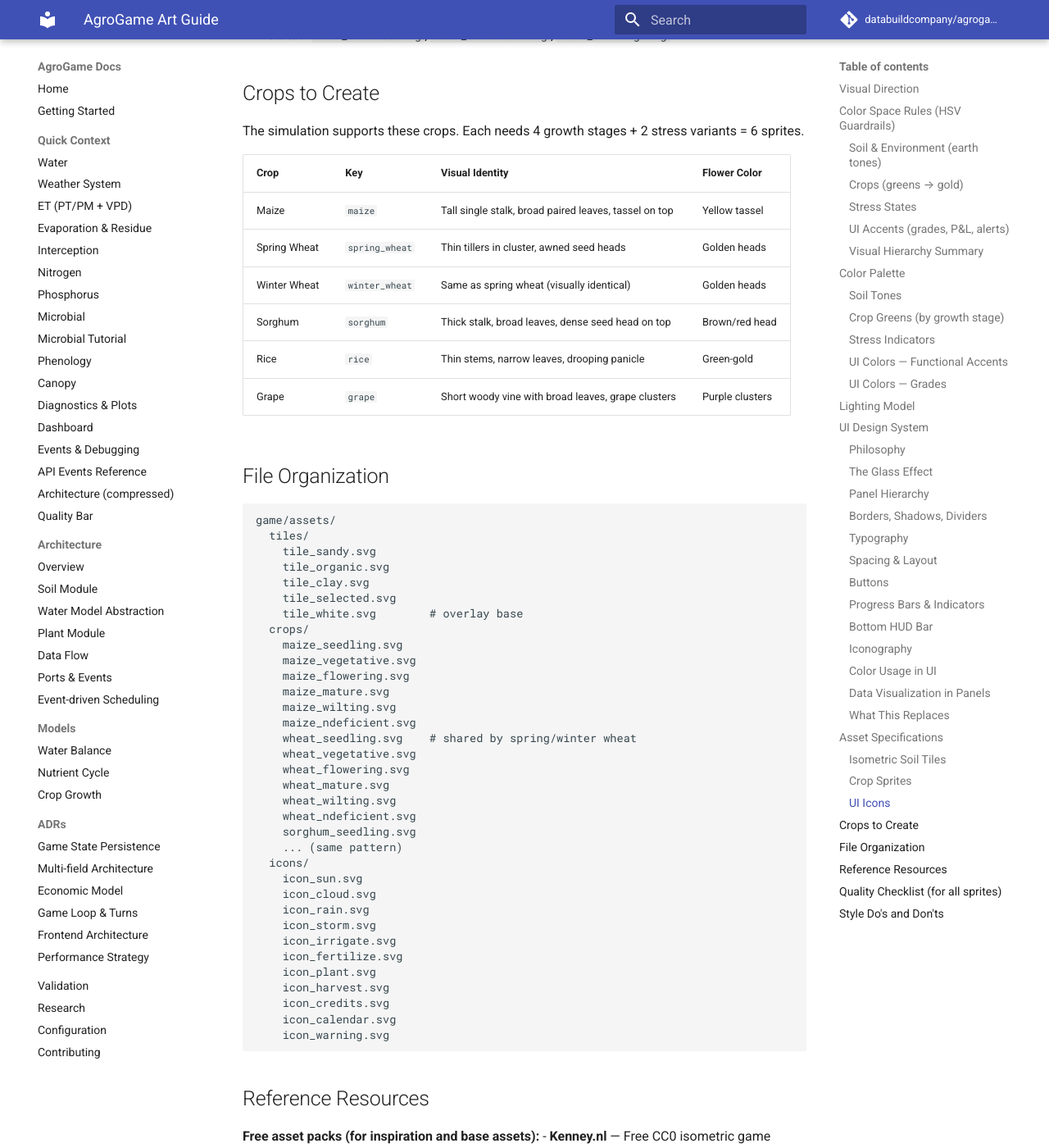
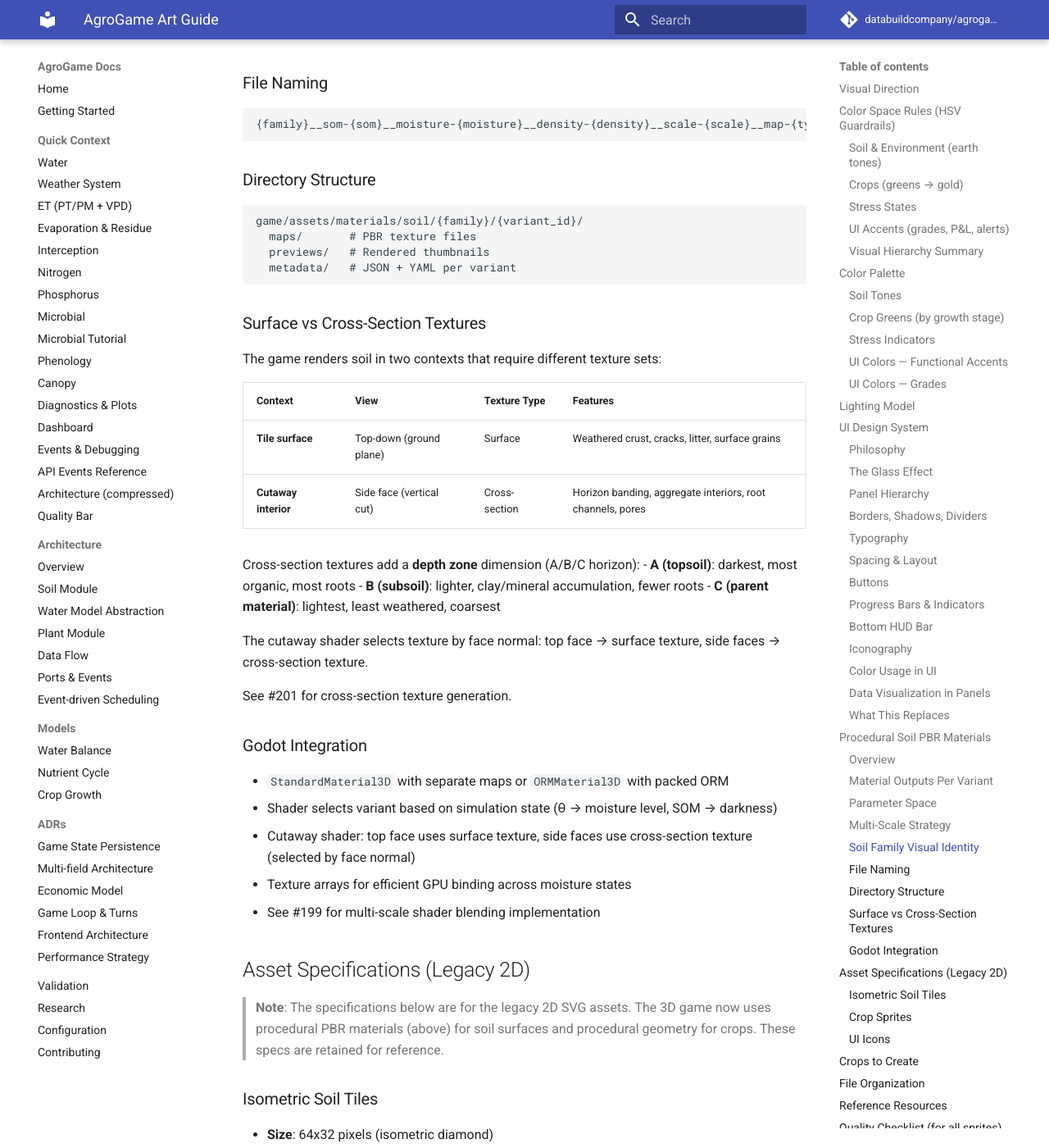
Before and after one commit to gedejong/agrogame, an MkDocs documentation site: the page built from docs/art-guide.md, in a window 1280 px wide and 1400 px high, scrolled down 10458 px. Shown: the whole window at 82% size. Built offline with MkDocs 1.6.1 and Material for MkDocs 9.7.7, drawn with Linux system fonts in a browser that asks for light colours; comment, search, counter and statistics services are not loaded; some of the changed text lies outside the part shown.

````diff
--- a/docs/art-guide.md
+++ b/docs/art-guide.md
@@ -237,7 +237,101 @@ Sparkline graphs and bar indicators follow these rules:
 
 The previous art guide referenced "Monument Valley meets agricultural textbook" — that aesthetic applies to the **3D world** (terrain, crops, soil). The UI design system described above applies to all **2D overlay panels, buttons, and HUD elements**. The two coexist: warm 3D world visible through cool-dark glassmorphism panels.
 
-## Asset Specifications
+## Procedural Soil PBR Materials
+
+### Overview
+
+Soil surfaces use procedurally generated PBR texture families, not hand-painted textures. Each soil type is a **parameterized material family** where appearance transforms across moisture, SOM, and density states while preserving soil identity.
+
+See issues #195 (pipeline), #196 (sand), #197 (clay), #198 (lime) for generation details.
+
+### Material Outputs Per Variant
+
+| Map | Format | Notes |
+|-----|--------|-------|
+| Albedo | 1024×1024 PNG, sRGB | No baked directional lighting |
+| Normal | 1024×1024 PNG, linear | Tangent-space, game-ready |
+| Roughness | 1024×1024 PNG, linear | Varies with moisture and crusting |
+| Ambient Occlusion | 1024×1024 PNG, linear | Follows pore/aggregate structure |
+| Metallic | 1024×1024 PNG, linear | Near zero for all soils |
+| Height | 1024×1024 PNG, linear | Optional displacement |
+| ORM (packed) | 1024×1024 PNG, linear | R=AO, G=roughness, B=metallic |
+
+All maps must be seamlessly tileable in X and Y.
+
+### Parameter Space
+
+| Dimension | Values | Visual Effect |
+|-----------|--------|---------------|
+| **Soil family** | sand, clay, lime | Base character (granular vs plastic vs chalky) |
+| **SOM** | low, medium, high | Darkening, organic fragment visibility |
+| **Moisture** | dry, moist, wet, saturated | Darkening, roughness reduction, reflectivity |
+| **Density** | loose, medium, compacted | Porosity reduction, crusting, packing |
+
+### Multi-Scale Strategy
+
+Three texture bands per variant for zoom-resilient rendering:
+
+| Scale | What's visible | UV multiplier | Distance |
+|-------|---------------|--------------|----------|
+| **Macro** | Field-scale tonal variation, patterning | 1× | Far zoom |
+| **Meso** | Clods, cracks, crust patches, aggregates | 4–8× | Mid zoom |
+| **Micro** | Individual grains, pores, organic specks | 16–32× | Close zoom |
+
+In-engine blending uses camera zoom level (orthographic) to interpolate weights between scales. Detail normal blending (UDN) for normal maps — not simple lerp.
+
+### Soil Family Visual Identity
+
+| Family | Key Features | Dry Color | Wet Color |
+|--------|-------------|-----------|-----------|
+| **Sand** | Visible grains, low cohesion, fast drainage | Light tan (10YR 6/3) | Dark tan |
+| **Clay** | Desiccation cracks (dry), plastic/smooth (wet), aggregates | Grey-brown (5YR 4/4) | Dark, smooth |
+| **Lime** | Pale carbonate, chalky powder, nodule fragments | Cream (10YR 7/2) | Moderate darkening |
+
+### File Naming
+
+```
+{family}__som-{som}__moisture-{moisture}__density-{density}__scale-{scale}__map-{type}.png
+```
+
+### Directory Structure
+
+```
+game/assets/materials/soil/{family}/{variant_id}/
+  maps/       # PBR texture files
+  previews/   # Rendered thumbnails
+  metadata/   # JSON + YAML per variant
+```
+
+### Surface vs Cross-Section Textures
+
+The game renders soil in two contexts that require different texture sets:
+
+| Context | View | Texture Type | Features |
+|---------|------|-------------|----------|
+| **Tile surface** | Top-down (ground plane) | Surface | Weathered crust, cracks, litter, surface grains |
+| **Cutaway interior** | Side face (vertical cut) | Cross-section | Horizon banding, aggregate interiors, root channels, pores |
+
+Cross-section textures add a **depth zone** dimension (A/B/C horizon):
+- **A (topsoil)**: darkest, most organic, most roots
+- **B (subsoil)**: lighter, clay/mineral accumulation, fewer roots
+- **C (parent material)**: lightest, least weathered, coarsest
+
+The cutaway shader selects texture by face normal: top face → surface texture, side faces → cross-section texture.
+
+See #201 for cross-section texture generation.
+
+### Godot Integration
+
+- `StandardMaterial3D` with separate maps or `ORMMaterial3D` with packed ORM
+- Shader selects variant based on simulation state (θ → moisture level, SOM → darkness)
+- Cutaway shader: top face uses surface texture, side faces use cross-section texture (selected by face normal)
+- Texture arrays for efficient GPU binding across moisture states
+- See #199 for multi-scale shader blending implementation
+
+## Asset Specifications (Legacy 2D)
+
+> **Note**: The specifications below are for the legacy 2D SVG assets. The 3D game now uses procedural PBR materials (above) for soil surfaces and procedural geometry for crops. These specs are retained for reference.
 
 ### Isometric Soil Tiles
 - **Size**: 64x32 pixels (isometric diamond)
````
Also changed, not shown: 6 other files.
